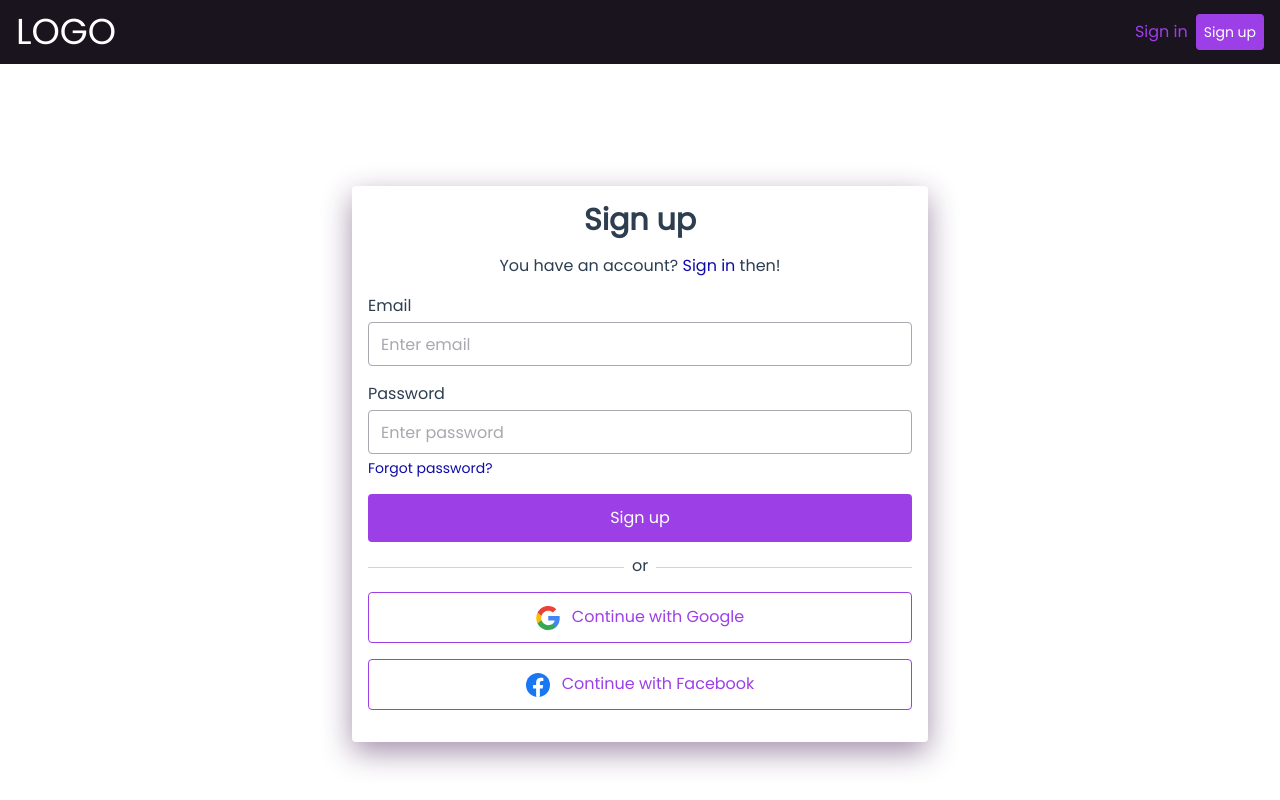
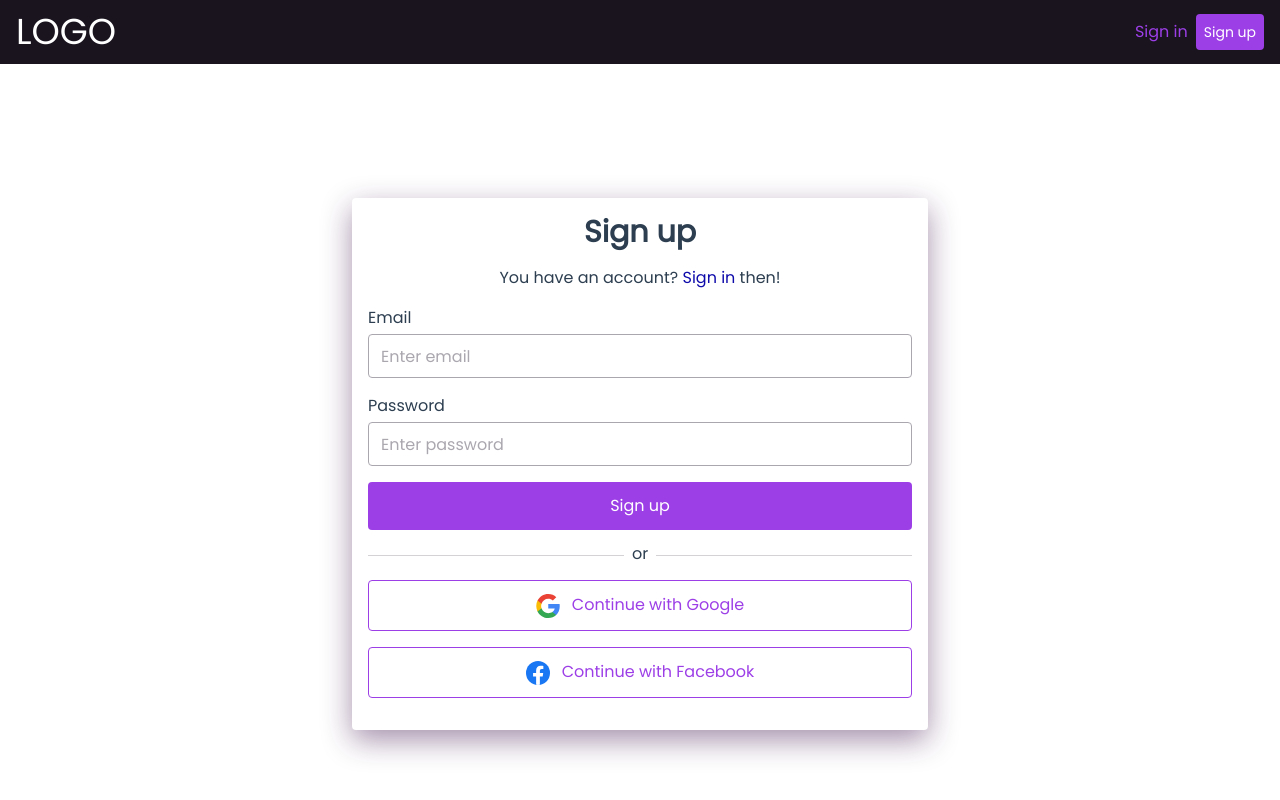
Before and after one commit to kochtaik/victorine, a Vue app: page /auth/signup in a window 1280 px wide. Shown: the top 800 px of the page. Built offline with nearby package versions, Linux system fonts and the light colour scheme; no server answers.

Commit message:
remove 'forgot password' from 'SignUp'

```diff
--- a/src/components/auth/SignUp.vue
+++ b/src/components/auth/SignUp.vue
@@ -24,7 +24,6 @@
           placeholder="Enter password"
           class="w-full truncate"
         />
-        <a href="#" class="text-sm mt-1 text-info">Forgot password?</a>
       </label>
       <div class="w-full">
         <base-button type="submit" class="w-full rounded-full">Sign up</base-button>
```
